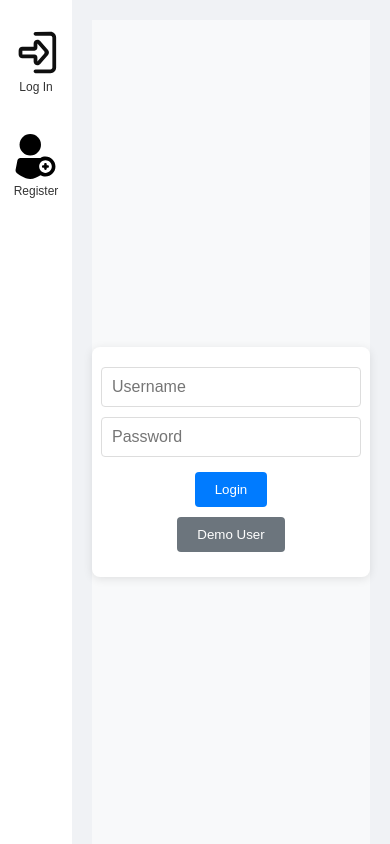
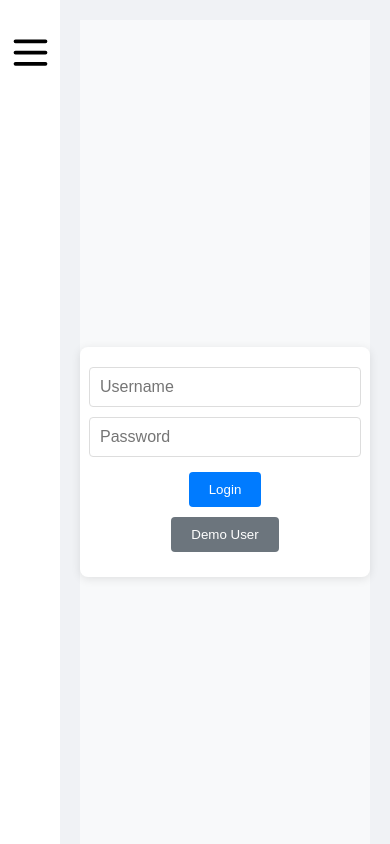
Before and after one commit to Jfoti64/supchat-frontend, a React (Vite) app: page /login in a window 390 px wide. Built offline with nearby package versions, Linux system fonts and the light colour scheme.

Commit message:
Close sidebar on small displays

```diff
--- a/src/components/Sidebar.jsx
+++ b/src/components/Sidebar.jsx
@@ -1,13 +1,15 @@
-import React from 'react';
+import React, { useState, useEffect } from 'react';
 import { Link, useNavigate } from 'react-router-dom';
-import styled from 'styled-components';
+import styled, { css } from 'styled-components';
 import ChatsIcon from '../assets/icons/chats.svg';
 import ProfileIcon from '../assets/icons/profile.svg';
 import LogoutIcon from '../assets/icons/logout.svg';
 import LoginIcon from '../assets/icons/login.svg';
 import RegisterIcon from '../assets/icons/register.svg';
+import MenuIcon from '../assets/icons/menu.svg'; // Add a menu icon for the toggle button
 
 const Sidebar = () => {
+  const [isOpen, setIsOpen] = useState(window.innerWidth > 768); // Set initial state based on screen width
   const navigate = useNavigate();
 
   const handleLogout = () => {
@@ -17,10 +19,33 @@ const Sidebar = () => {
 
   const token = localStorage.getItem('token');
 
+  const toggleSidebar = () => {
+    setIsOpen(!isOpen);
+  };
+
+  useEffect(() => {
+    const handleResize = () => {
+      if (window.innerWidth <= 768) {
+        setIsOpen(false);
+      } else {
+        setIsOpen(true);
+      }
+    };
+
+    window.addEventListener('resize', handleResize);
+
+    return () => {
+      window.removeEventListener('resize', handleResize);
+    };
+  }, []);
+
   return (
-    <SidebarContainer>
+    <SidebarContainer $isOpen={isOpen}>
+      <MenuButton onClick={toggleSidebar}>
+        <Icon src={MenuIcon} alt="Menu" />
+      </MenuButton>
       <nav>
-        <NavList>
+        <NavList $isOpen={isOpen}>
           {token ? (
             <>
               <NavItem>
@@ -66,7 +91,7 @@ const Sidebar = () => {
 
 // Styled components
 const SidebarContainer = styled.div`
-  width: 80px;
+  width: ${(props) => (props.$isOpen ? '250px' : '80px')};
   height: 100vh;
   background-color: #ffffff;
   padding: 20px 0;
@@ -74,7 +99,33 @@ const SidebarContainer = styled.div`
   display: flex;
   flex-direction: column;
   align-items: center;
-  justify-content: space-between;
+  transition: width 0.3s ease;
+
+  @media (max-width: 768px) {
+    width: ${(props) => (props.$isOpen ? '250px' : '60px')};
+  }
+`;
+
+const MenuButton = styled.button`
+  background-color: transparent;
+  border: none;
+  cursor: pointer;
+  padding: 10px;
+  font-size: inherit;
+  display: flex;
+  flex-direction: column;
+  align-items: center;
+  text-align: center;
+  border-radius: 8px;
+  transition: background-color 0.3s ease;
+
+  &:hover {
+    background-color: #f1f1f1;
+  }
+
+  @media (min-width: 769px) {
+    display: none;
+  }
 `;
 
 const NavList = styled.ul`
@@ -84,6 +135,18 @@ const NavList = styled.ul`
   display: flex;
   flex-direction: column;
   align-items: center;
+  flex-grow: 1;
+
+  @media (max-width: 768px) {
+    ${(props) =>
+      props.$isOpen
+        ? css`
+            display: flex;
+          `
+        : css`
+            display: none;
+          `}
+  }
 `;
 
 const NavItem = styled.li`
```
Also changed, not shown: src/assets/icons/menu.svg (added).
